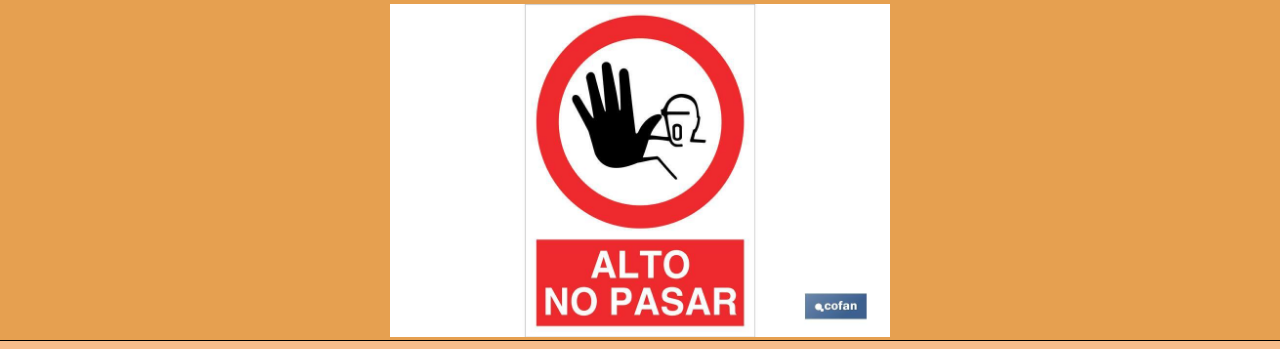
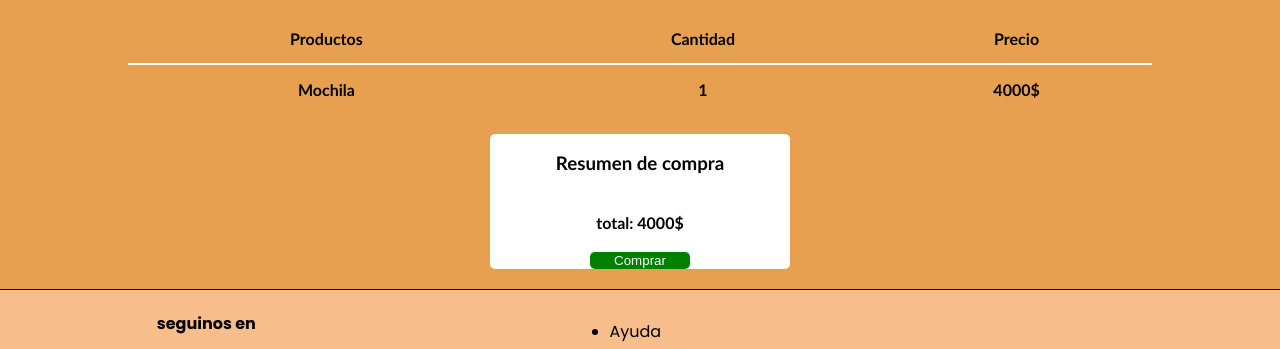
Before and after one commit to JuliFlorez/camping-jfu, a plain HTML site: page pages/carrito.html in a window 1280 px wide. Shown: the part 288-637 px from the top of the page. Drawn offline with Linux system fonts and the light colour scheme.

Commit message:
añadi el carrito

```diff
--- a/pages/carrito.html
+++ b/pages/carrito.html
@@ -45,9 +45,29 @@
             </ul>
         </nav>
     </header>
-    <section>
-        <h1>alto ahi rufian!!!</h1>
-        <img src="../imagenes/alto-no-pasar.jpg" alt="" width="500">
+    <section class="carrito2">
+        <h2>Carrito</h2>
+        <table class="tabla">
+            <thead>
+                <tr>
+                    <th>Productos</th>
+                    <th>Cantidad</th>
+                    <th>Precio</th>
+                </tr>
+            </thead>
+            <tbody>
+                <tr>
+                    <th>Mochila</th>
+                    <th>1</th>
+                    <th>4000$</th>
+                </tr>
+            </tbody>
+        </table>
+        <div class="resumen">
+            <h3>Resumen de compra</h3>
+            <span>total: 4000$</span>
+            <button>Comprar</button>
+        </div>
     </section>
     <footer id="ayuda">
         <!-- imagen-->
--- a/scss/_section.scss
+++ b/scss/_section.scss
@@ -73,4 +73,46 @@ section{
         width: 100%;
 
     }
+    &.carrito2{
+        display: flex;
+        flex-direction: column;
+        justify-content: center;
+        align-items: center;
+
+        .tabla{
+            width: 1200px;
+            border-collapse: collapse;
+            margin-top: 10px;
+            max-width: 80%;
+            th {
+                padding: 15px 5px;
+            }
+            thead tr th{
+                border-bottom: 2px solid white;
+            }
+        }
+        .resumen{
+            width: 300px;
+            background: white;
+            display: flex;
+            flex-direction: column;
+            align-items: center;
+            gap: 20px;
+            border-radius: 5px;
+            margin-top: 20px;
+            margin-bottom: 20px;
+
+            button{
+                width: 100px;
+                border: 0;
+                background: green;
+                color: white;
+                border-radius: 5px;
+            }
+
+            span{
+                font-weight: 600;
+            }
+        }
+    }
 }
```
Also changed, not shown: style/style.css.
